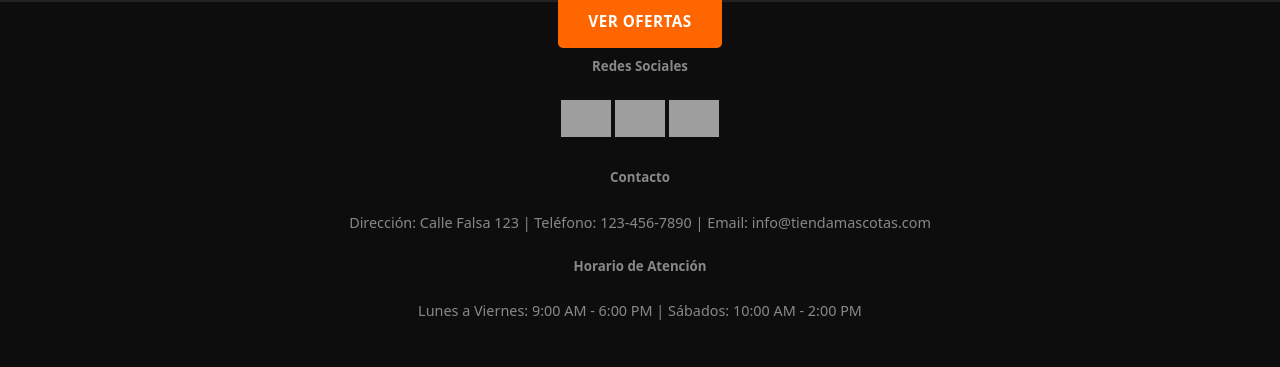
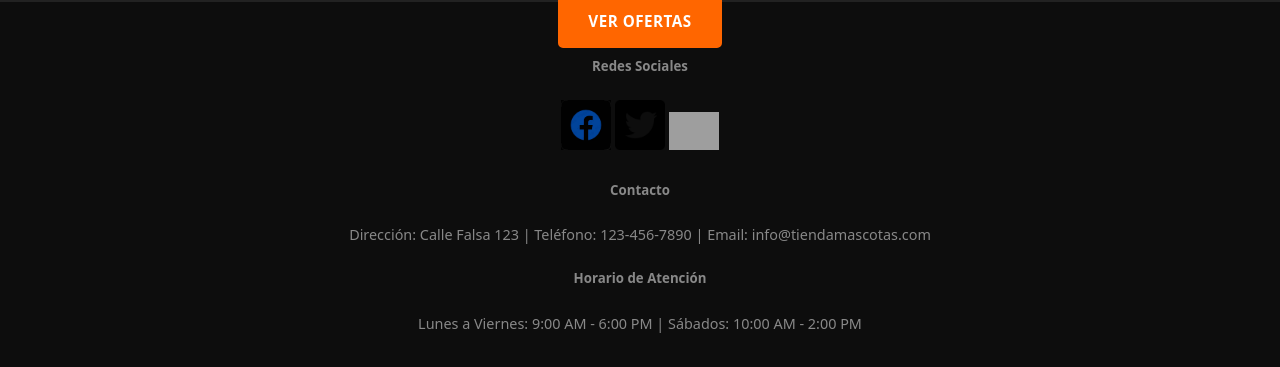
Before and after one commit to julian-adso/PowerBike2, a PHP site: page /vista/home/home.php in a window 1280 px wide. Shown: the part 1801-2168 px from the top of the page. Before the commit the page ends 2121 px from the top, so only its background shows below. Run offline with PHP 8.4, Linux system fonts and the light colour scheme; grey boxes are pictures that could not be loaded.

Commit message:
puse las imagenes del home

```diff
--- a/vista/home/home.php
+++ b/vista/home/home.php
@@ -142,11 +142,11 @@ showItem(index);
                 <div class="col-md-4">
                     <h5>Redes Sociales</h5>
                     <a href="#"><i class="fab fa-facebook"></i></a>
-                    <img src="imagenes/face.png" width="50">
+                    <img src="facebook.jpg" width="50">
                     <a href="#"><i class="fab fa-twitter"></i></a>
-                    <img src="imagenes/images.jpeg" width="50">
+                    <img src="twitter.png" width="50">
                     <a href="#"><i class="fab fa-instagram"></i></a>
-                    <img src="imagenes/insta.jpeg" width="50">
+                    <img src="intagram.jpg" width="50">
                 </div>
                 <div class="col-md-4">
                     <h5>Contacto</h5>
```
Also changed, not shown: vista/home/facebook.jpg (added), vista/home/hero-banner.png (deleted), vista/home/icon-facebook.png (deleted), vista/home/icon-instagram.png (deleted), vista/home/icon-twitter.png (deleted), vista/home/instagram.jpg (added), vista/home/product-gloves.png (deleted), vista/home/product-helmet.png (deleted), vista/home/product-jacket.png (deleted), vista/home/twitter.png (added).
